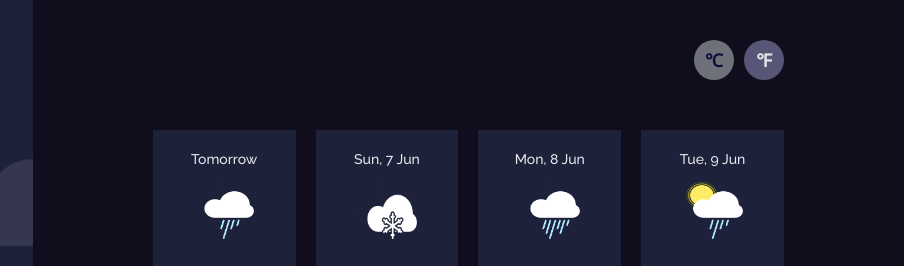
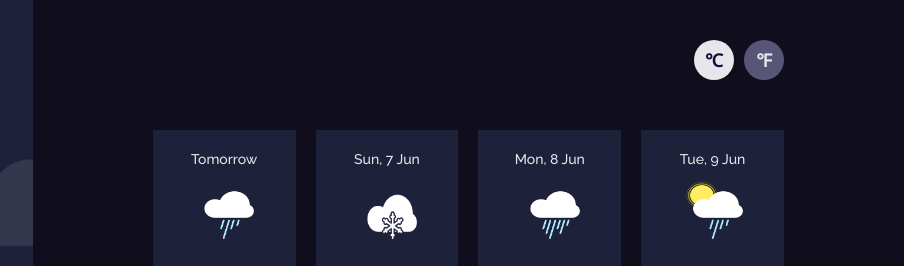
Before and after one commit to Adebesin-Cell/weather, a plain HTML site: page index.html in a window 1280 px wide. Shown: the top 266 px of the page, 376-1280 px from the left. Drawn offline with Linux system fonts and the light colour scheme.

Commit message:
updating UI

```diff
--- a/scss/components/_button.scss
+++ b/scss/components/_button.scss
@@ -31,7 +31,7 @@
 
   &--celcius {
     margin-right: var(--span-xs);
-    background: var(--button-background-grey);
+    background: var(--text-grey);
     color: var(--text-blue);
   }
 
```
Also changed, not shown: css/styles.css, 1 other file.
